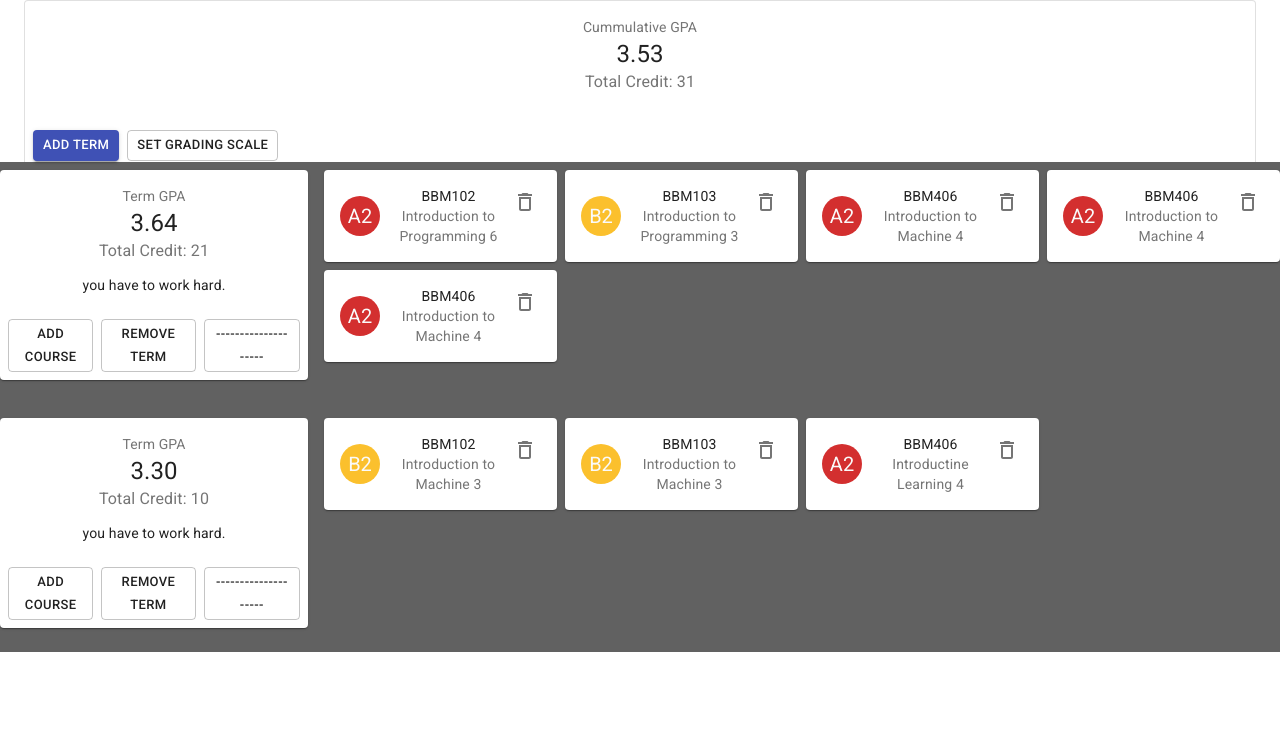
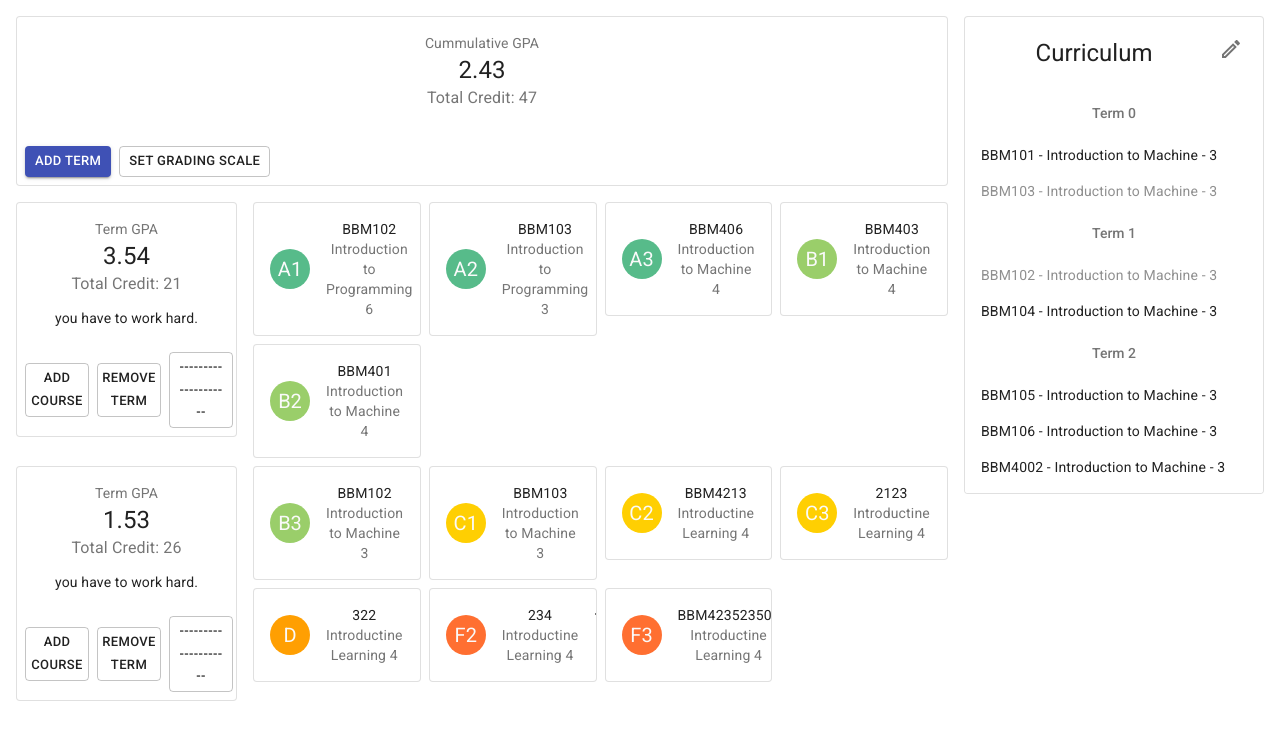
Before and after one commit to cagatayyigit/gpa-calc, a React (Create React App) app: page / in a window 1280 px wide. Shown: the top 740 px of the page. Built offline with nearby package versions, Linux system fonts and the light colour scheme.

Commit message:
Add taken-courses-service

```diff
--- a/src/Home.js
+++ b/src/Home.js
@@ -1,4 +1,4 @@
-import React, {useState} from 'react';
+import React, { useState } from 'react';
 import { makeStyles } from '@material-ui/core/styles';
 import Container from '@material-ui/core/Container'
 import Grid from '@material-ui/core/Grid';
@@ -6,23 +6,15 @@ import TermSummary from '../src/component/TermSummary';
 import Summary from '../src/component/Summary';
 import CourseCard from "../src/component/CourseCard"
 import { grey, red } from '@material-ui/core/colors';
+import { Box, Paper, Typography } from '@material-ui/core';
+import Curriculum from "../src/component/Curriculum";
+import {takenCoursesServices} from "../src/service/TakenCoursesService";
 
 const useStyles = makeStyles((theme) => ({
     root: {
-      width: '100%',
-      backgroundColor: theme.palette.background.paper,
-
+        padding: theme.spacing(2),
     },
     term: {
-        paddingBottom: theme.spacing(2),
-        backgroundColor: (term) => {
-            if (term === "A1") {
-                return red[700];
-            }
-            else {
-                return grey[700];
-            }
-        }
     },
 
     paper: {
@@ -30,25 +22,24 @@ const useStyles = makeStyles((theme) => ({
         textAlign: 'center',
         color: theme.palette.text.secondary,
     },
+    curriculum: {
+        backgroundColor: grey[300],
+        height: "100%"
+    },
+    curriculumGrid: {
+        backgroundColor: grey[300],
+    },
+
+    summaryContainer: {
+        marginBottom: theme.spacing(2),
+    }
 }));
 
 
 const Home = () => {
 
-    const [terms, setTerms] = useState([
-        [
-            {"code": "BBM102", "name": "Introduction to Programming", "grade": "A2", "credit": 6},
-            {"code": "BBM103", "name": "Introduction to Programming", "grade": "B2", "credit": 3},
-            {"code": "BBM406", "name": "Introduction to Machine", "grade": "A2", "credit": 4},
-            {"code": "BBM406", "name": "Introduction to Machine", "grade": "A2", "credit": 4},
-            {"code": "BBM406", "name": "Introduction to Machine", "grade": "A2", "credit": 4},
-        ],
-        [
-            {"code": "BBM102", "name": "Introduction to Machine", "grade": "B2", "credit": 3},
-            {"code": "BBM103", "name": "Introduction to Machine", "grade": "B2", "credit": 3},
-            {"code": "BBM406", "name": "Introductine Learning", "grade": "A2", "credit": 4},
-        ],
-    ])
+    const [terms, setTerms] = useState(takenCoursesServices.getTakenCourses().taken_courses)
+    takenCoursesServices.saveTakenCourses({"taken_courses": terms});
 
     const classes = useStyles(terms);
 
@@ -58,6 +49,7 @@ const Home = () => {
             newTerms[idx] = newTerms[idx].filter(c => c !== course)
         })
         setTerms(newTerms)
+        takenCoursesServices.removeCourse(course);
     }
 
     const handleAddCourse = (term, termIdx, course) => {
@@ -65,12 +57,10 @@ const Home = () => {
         let newTerms = [...terms]
         newTerms[termIdx].push(course);
         setTerms(newTerms);
-        console.log(term)
-
-        console.log(course)
+        takenCoursesServices.addCourse(term, termIdx, course);
     }
 
-    const handleAddTerm = ( ) => {
+    const handleAddTerm = () => {
 
         let newTerms = [...terms]
         newTerms.push([]);
@@ -85,16 +75,18 @@ const Home = () => {
 
     return (
         <div className={classes.root}>
-            <Container>
-                <Summary terms={terms} handleAddTerm={handleAddTerm}/>
-            </Container>
+            <Grid container spacing={2}>
+                <Grid item xs={9}>
+                    <Box className={classes.summaryContainer}>
+                        <Summary terms={terms} handleAddTerm={handleAddTerm} />
+                    </Box>
                     {terms.map((term, termIdx) => (
                         <Grid container spacing={2} className={classes.term}>
                             <Grid item xs={3}>
-                        <TermSummary term={term} termIdx={termIdx} handleAddCourse = {handleAddCourse} handleRemoveTerm={handleRemoveTerm}/>
+                                <TermSummary term={term} termIdx={termIdx} handleAddCourse={handleAddCourse} handleRemoveTerm={handleRemoveTerm} />
                             </Grid>
                             <Grid item xs={9}>
-                        <Grid container  className={classes.term}>
+                                <Grid container className={classes.term}>
                                     <Grid container spacing={1} className={classes.term}>
                                         {term.map((course, courseIdx) => (
                                             <Grid item xs={6} md={3}>
@@ -107,6 +99,14 @@ const Home = () => {
                         </Grid>
 
                     ))}
+                </Grid>
+
+                <Grid item xs={3} >
+                        <Curriculum />
+                </Grid>
+
+            </Grid>
+
         </div>
     );
 }
--- a/src/component/CourseCard.js
+++ b/src/component/CourseCard.js
@@ -12,20 +12,41 @@ const useStyles = makeStyles({
   avatar: {
     backgroundColor: (course) => {
         if (course.grade === "A1") {
-            return red[700];
+            return "#57bb8a";
         }
         if (course.grade === "A2") {
-            return red[700];
+            return "#57bb8a";
         }
         if (course.grade === "A3") {
-            return red[700];
+            return "#57bb8a";
         }
         if (course.grade === "B1") {
-            return red[700];
+            return "#9ace6a";
         }
         if (course.grade === "B2") {
-            return yellow[700];
+            return "#9ace6a";
         }
+        if (course.grade === "B3") {
+          return "#9ace6a";
+        }
+        if (course.grade === "C1") {
+          return "#ffcf02";
+        }
+        if (course.grade === "C2") {
+            return "#ffcf02";
+        }
+        if (course.grade === "C3") {
+          return "#ffcf02";
+        }
+        if (course.grade === "D") {
+          return "#ff9f02";
+      }
+      if (course.grade === "F2") {
+        return "#ff6f31";
+      }
+      if (course.grade === "F3") {
+        return "#ff6f31";
+      }
         else {
             return grey[700];
         }
@@ -48,7 +69,7 @@ export default function CourseCard({termIdx, courseIdx, course, handleDelete}) {
   const classes = useStyles(course);
   return (
     <div>
-        <Card>
+        <Card  variant={"outlined"} >
             <CardHeader
                 avatar ={
                     <Avatar className={classes.avatar}>
--- a/src/component/TermSummary.js
+++ b/src/component/TermSummary.js
@@ -40,8 +40,14 @@ const toInt = (grade) => {
   if (grade === "A3") return 3.50;
   if (grade === "B1") return 3.25;
   if (grade === "B2") return 3.0;
+  if (grade === "B3") return 2.75;
+  if (grade === "C1") return 2.50;
+  if (grade === "C2") return 2.25;
+  if (grade === "C3") return 2.0;
+  if (grade === "D") return 1.75;
+  if (grade === "F2") return 0;
+  if (grade === "F3") return 0;
 }
-
 export default function TermSummary({term, termIdx, handleAddCourse, handleRemoveTerm}) {
   const classes = useStyles();
   const [grade, setGrade] = useState("");
@@ -88,7 +94,7 @@ export default function TermSummary({term, termIdx, handleAddCourse, handleRemov
 
 
   return (
-    <Card className={classes.root}>
+    <Card  variant={"outlined"} className={classes.root}>
       <CardContent>
         <Typography className={classes.title} color="textSecondary" >
           Term GPA
--- /dev/null
+++ b/src/service/TakenCoursesService.js
@@ -0,0 +1,51 @@
+
+
+const saveTakenCourses = (takenCourses) => {
+    localStorage.setItem("taken_courses", JSON.stringify(takenCourses));
+}
+
+const getTakenCourses = () => {
+    const taken_courses = localStorage.getItem("taken_courses") ;
+    if (taken_courses === null || taken_courses === "") {
+        return {
+             "taken_courses" :[
+                [
+                    { "code": "BBM102", "name": "Introduction to Programming", "grade": "A1", "credit": 6 },
+                    { "code": "BBM103", "name": "Introduction to Programming", "grade": "A2", "credit": 3 },
+                    { "code": "BBM406", "name": "Introduction to Machine", "grade": "A3", "credit": 4 },
+                    { "code": "BBM403", "name": "Introduction to Machine", "grade": "B1", "credit": 4 },
+                    { "code": "BBM401", "name": "Introduction to Machine", "grade": "B2", "credit": 4 },
+                ],
+                [
+                    { "code": "BBM102", "name": "Introduction to Machine", "grade": "B3", "credit": 3 },
+                    { "code": "BBM103", "name": "Introduction to Machine", "grade": "C1", "credit": 3 },
+                    { "code": "BBM4213", "name": "Introductine Learning", "grade": "C2", "credit": 4 },
+                    { "code": "2123", "name": "Introductine Learning", "grade": "C3", "credit": 4 },
+                    { "code": "322", "name": "Introductine Learning", "grade": "D", "credit": 4 },
+                    { "code": "234", "name": "Introductine Learning", "grade": "F2", "credit": 4 },
+                    { "code": "BBM423523506", "name": "Introductine Learning", "grade": "F3", "credit": 4 },
+                ],
+            ]
+        }
+    }
+
+    return JSON.parse(taken_courses);
+}
+
+const removeCourse = (course) => {
+    const taken_courses = getTakenCourses().taken_courses ;
+    let newTakenCourses = [...taken_courses]
+    newTakenCourses.forEach((t, idx) => {
+        newTakenCourses[idx] = newTakenCourses[idx].filter(c => c !== course)
+    })
+    saveTakenCourses({"taken_courses": newTakenCourses});
+}
+
+const addCourse = (term, termIdx, course) => {
+    const taken_courses = getTakenCourses().taken_courses ;
+    let newTakenCourses = [...taken_courses]
+    newTakenCourses[termIdx].push(course);
+    saveTakenCourses({"taken_courses": newTakenCourses});
+}
+
+export const takenCoursesServices = {saveTakenCourses, getTakenCourses, removeCourse,addCourse};
```
Lines whose indentation alone changed are shown as unchanged.
